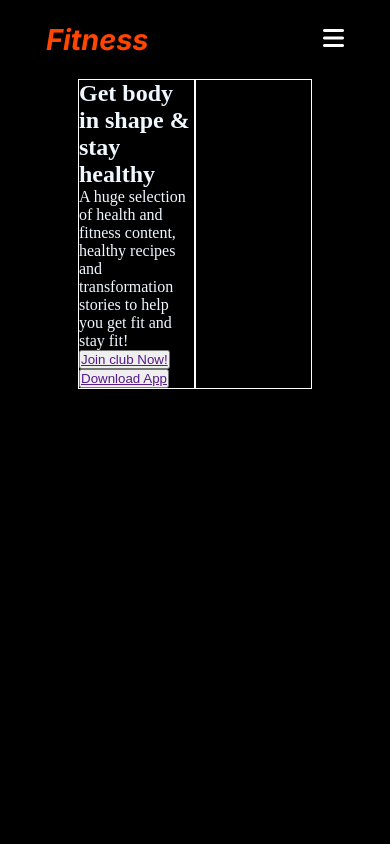
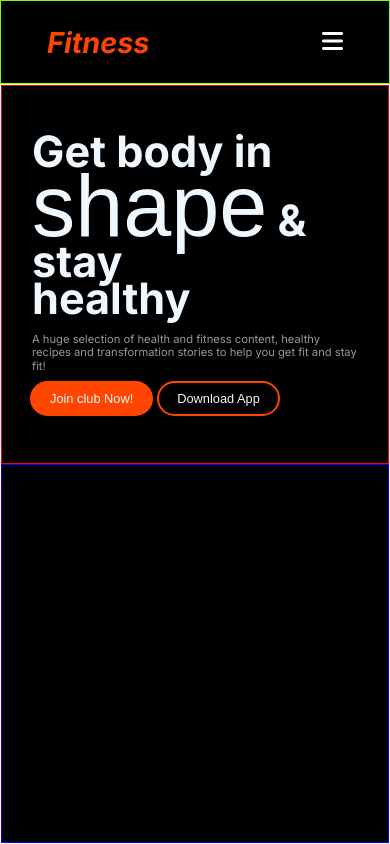
Before and after one commit to mdrefatalhasan/fitness, a plain HTML site: page index.html in a window 390 px wide. Drawn offline with Linux system fonts and the light colour scheme; a web font is replaced by a local one.

Commit message:
left section done

```diff
--- a/index.html
+++ b/index.html
@@ -28,11 +28,11 @@
         </nav>
         <section>
             <div id="left-div">
-                <h2>Get body in <span id="shape">shape</span> & stay healthy</h2>
+                <h2>Get body in <br><span id="shape">shape</span> & stay <br>healthy</h2>
                 <p>A huge selection of health and fitness content, healthy recipes and transformation stories to help you get fit and stay fit!</p>
                 <div id="buttons">
-                    <button><a href="">Join club Now!</a></button>
-                    <button><a href="">Download App</a></button>
+                    <button id="join-club-btn"><a href="">Join club Now!</a></button>
+                    <button id="download-btn"><a href="">Download App</a></button>
                 </div>
             </div>
             <div id="right-div">
--- a/style.css
+++ b/style.css
@@ -1,4 +1,5 @@
 @import url('https://fonts.googleapis.com/css2?family=Inter:ital,opsz,wght@0,14..32,100..900;1,14..32,100..900&display=swap');
+@import url('https://fonts.cdnfonts.com/css/miama');
 
 * {
     margin: 0;
@@ -19,11 +20,12 @@ nav {
     justify-content: space-around;
     align-items: center;
     padding: 20px;
+    height: 12vh;
 }
 
 nav>div>h1 {
     font-family: "Inter", sans-serif;
-    font-size: 2em;
+    font-size: 3em;
     font-style: italic;
     color: orangered;
     font-weight: 800;
@@ -39,7 +41,7 @@ nav>div>h1 {
 nav>div>li {
     list-style: none;
     display: flex;
-    margin-right: 10px;
+    margin-right: 18px;
 }
 
 nav>div>li>a {
@@ -47,7 +49,7 @@ nav>div>li>a {
     font-family: "Inter", sans-serif;
     font-weight: 500;
     color: aliceblue;
-    font-size: 0.8em;
+    font-size: 1em;
 }
 
 #span-home {
@@ -64,17 +66,66 @@ section {
     display: flex;
     color: aliceblue;
     justify-content: center;
+    height: 88vh;
+    border: 1px white solid;
 }
 
 #left-div {
-    width: 30%;
-    border: 1px white solid;
+    width: 32%;
+    border: 1px rgb(255, 2, 2)solid;
+}
+
+#left-div>h2 {
+    line-height: 0.8;
+    font-size: 6em;
+    font-family: "Inter", sans-serif;
+    margin-top: 24%;
+}
+
+#shape {
+    font-family: 'Miama', sans-serif;
+    font-weight: 500;
+    font-size: 2em;
+}
+
+#left-div>p {
+    line-height: 1.2;
+    font-size: 1em;
+    margin-top: 26px;
+    font-family: "Inter", sans-serif;
+    color: rgb(152, 152, 152);
+}
+
+#buttons {
+    margin-top: 22px;
+}
+
+#buttons>button {
+    font-size: 1.4em;
+    padding: 12px 30px;
+    border-radius: 50px;
+}
+
+#buttons>button>a {
+    text-decoration: none;
+    color: aliceblue;
+}
+
+#join-club-btn {
+    border: orangered 2px solid;
+    background-color: orangered;
+}
+
+#download-btn {
+    border: orangered 2px solid;
+    background-color: black;
 }
 
 #right-div {
-    width: 30%;
-    border: 1px white solid;
+    width: 32%;
+    border: 1px rgb(13, 0, 255) solid;
 }
+
 
 @media (max-width: 576px) {
     #menu-icon {
@@ -91,6 +142,8 @@ section {
         display: flex;
         justify-content: space-between;
         padding: 22px 46px;
+        height: 10vh;
+        border: 1px solid chartreuse;
     }
 
     nav>div>h1 {
@@ -98,4 +151,58 @@ section {
         font-weight: 700;
     }
 
+    section {
+        flex-direction: column;
+        justify-content: start;
+        height: 90vh;
+    }
+
+    #left-div {
+        width: 100%;
+        height: 50%;
+        overflow: hidden;
+        border: 1px rgb(255, 2, 2)solid;
+        justify-content: center;
+        display: flex;
+        flex-direction: column;
+    }
+
+    #left-div>h2 {
+        line-height: 0.85;
+        font-size: 2.7em;
+        margin-top: 0;
+        padding-left: 30px;
+    }
+
+    #shape {
+        font-size: 2em;
+    }
+
+    #left-div>p {
+        line-height: 1.2;
+        font-size: 0.7em;
+        margin-top: 16px;
+        padding-left: 30px;
+        padding-right: 30px;
+        font-family: "Inter", sans-serif;
+        color: rgb(152, 152, 152);
+    }
+
+    #buttons {
+        margin-top: 8px;
+        padding-left: 28px;
+    }
+
+    #buttons>button {
+        font-size: 0.8em;
+        padding: 8px 18px;
+    }
+
+    #right-div {
+        width: 100%;
+        height: 50%;
+        overflow: hidden;
+        border: 1px rgb(13, 0, 255) solid;
+    }
+
 }
```
